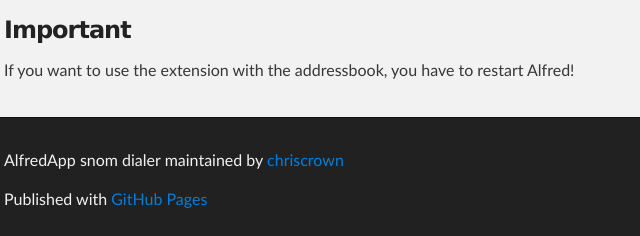
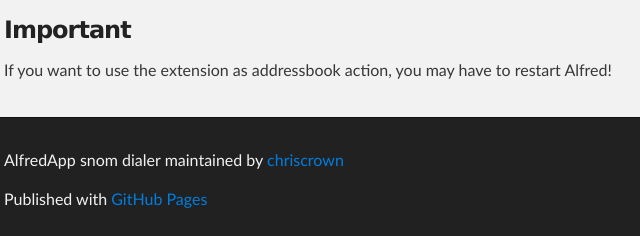
Before and after one commit to chriscrown/alfredapp_snom_dialer, a plain HTML site: page index.html in a window 1280 px wide. Shown: the part 526-762 px from the top of the page, 316-956 px from the left. Drawn offline with Linux system fonts and the light colour scheme.

Commit message:
Instructions edited.

```diff
--- a/index.html
+++ b/index.html
@@ -41,7 +41,7 @@
 
 <h3>Important</h3>
 
-<p>If you want to use the extension with the addressbook, you have to restart Alfred!</p>
+<p>If you want to use the extension as addressbook action, you may have to restart Alfred!</p>
       </section>
     </div>
 
```
